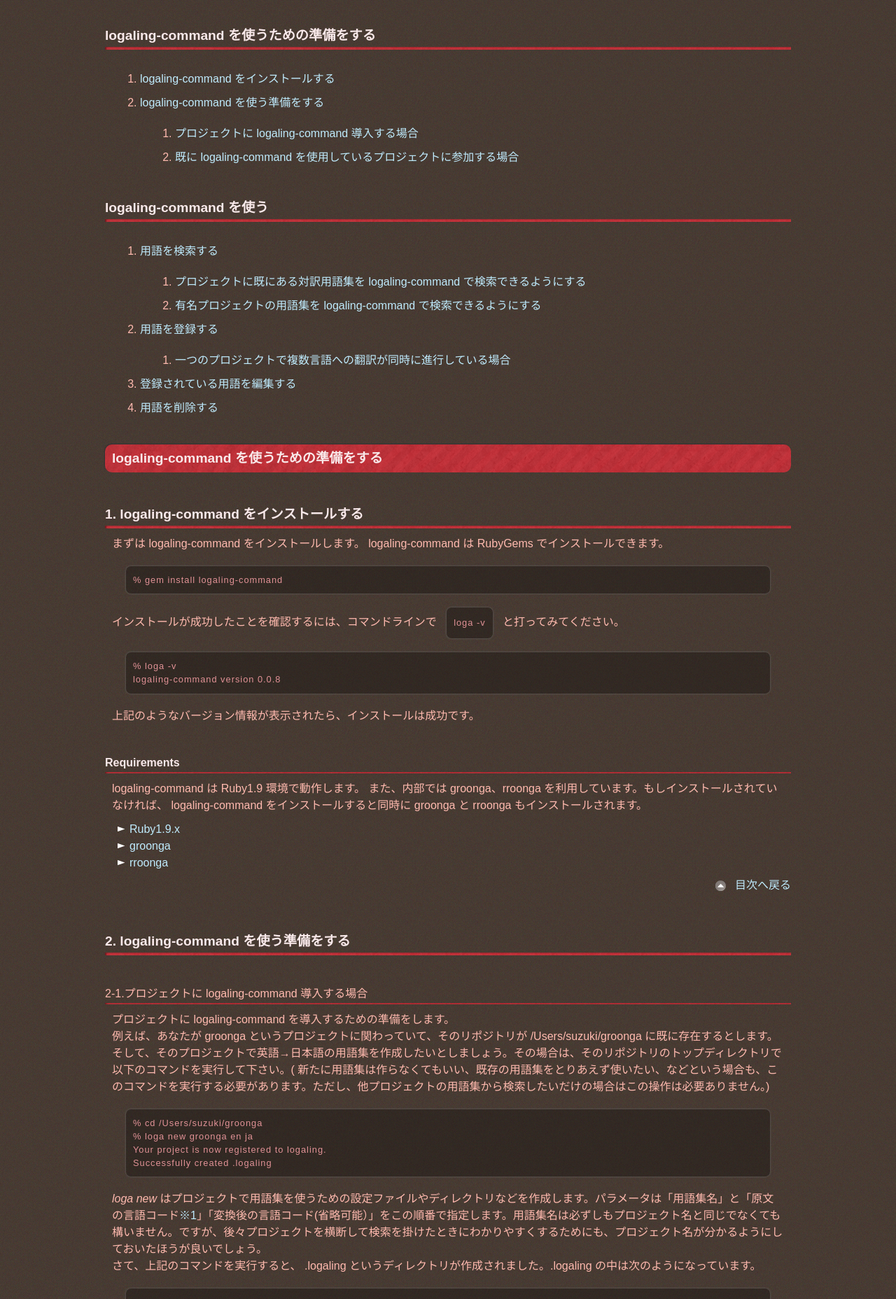
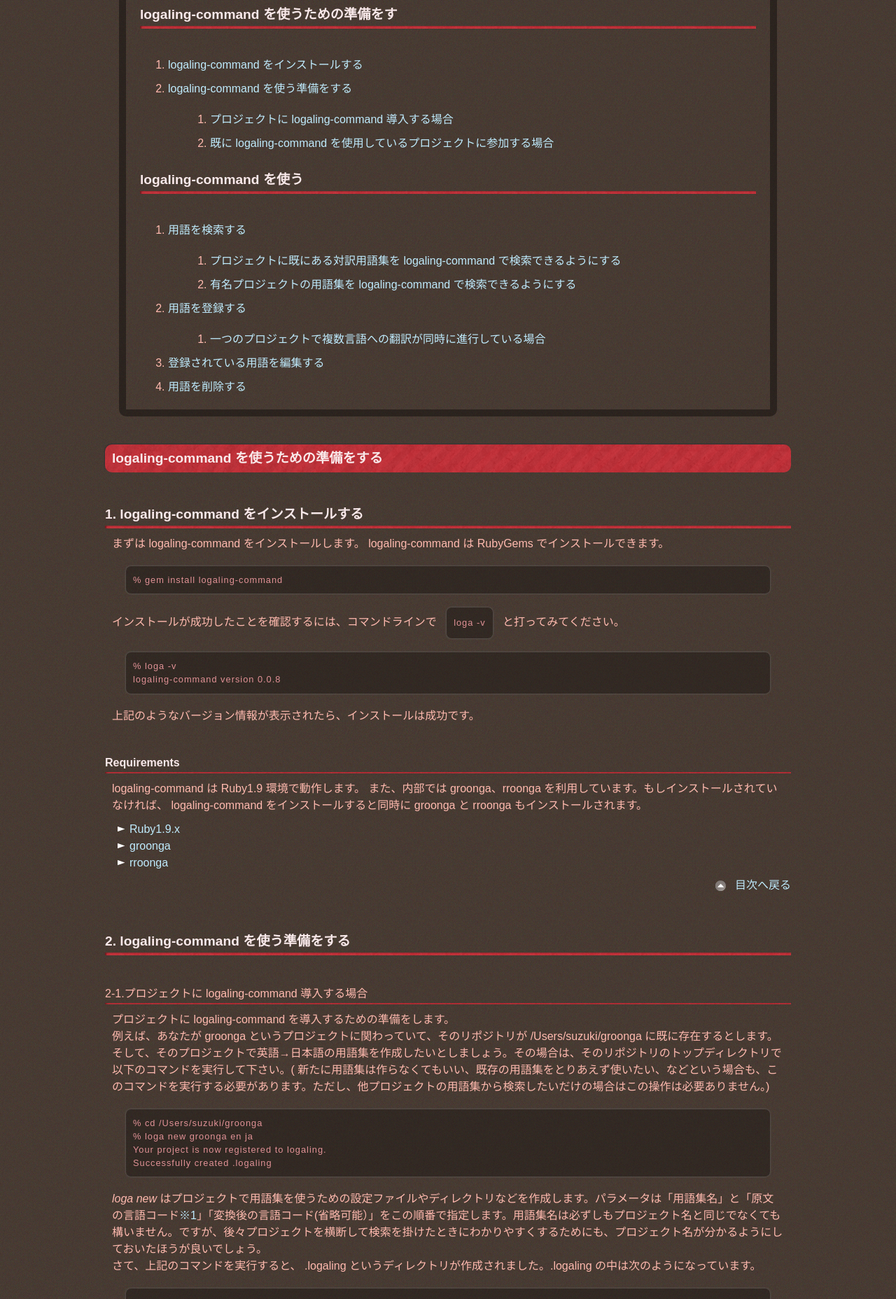
Before and after one commit to logaling/logaling.github.com, a Jekyll site: the page built from tutorial.md, in a window 1280 px wide. Shown: the part 364-2220 px from the top of the page at 70% size. Built offline with Jekyll 4.4.1, drawn with Linux system fonts in a browser that asks for light colours; some web fonts are replaced; Markdown is read by kramdown in place of the engine named in the settings.

Commit message:
[#22469783] add indexDivision

```diff
--- a/stylesheets/common.css
+++ b/stylesheets/common.css
@@ -321,6 +321,38 @@ ul.listMark li {
   clear: both;
 }
 
+#indexDivision {
+  border: 10px solid rgba(0,0,0,0.4);
+  margin: 20px;
+  -webkit-border-radius: 10px;
+  -moz-border-radius: 10px;
+  border-radius: 10px;
+}
+
+#indexDivision h2 {
+  background: rgba(0,0,0,0.4);
+  margin: 0;
+  -webkit-border-radius: 0px;
+  -moz-border-radius: 0px;
+  border-radius: 0px;
+  height: 40px;
+  line-height: 40px;
+  -webkit-box-shadow: none;
+  -moz-box-shadow: none;
+  box-shadow: none;
+}
+
+#indexDivision h3,
+#indexDivision ul,
+#indexDivision ol {
+  margin: 20px;
+}
+
+#indexDivision ul li ul,
+#indexDivision ol li ol {
+  margin: 0 20px;
+}
+
 .toTop {
   margin: 10px 0 50px 0;
   height: 20px;
--- a/tutorial.md
+++ b/tutorial.md
@@ -6,25 +6,41 @@ title: チュートリアル
 チュートリアル
 ==============
 
-<a id="index">目次</a>
------------------------
 
-### logaling-command を使うための準備をする ###
-1. [logaling-command をインストールする](#install)
-2. [logaling-command を使う準備をする](#preparation)
-    1. [プロジェクトに logaling-command 導入する場合](#new)
-    2. [既に logaling-command を使用しているプロジェクトに参加する場合](#register)
-
-### logaling-command を使う ###
-1. [用語を検索する](#lookup)
-    1. [プロジェクトに既にある対訳用語集を logaling-command で検索できるようにする](#lookup-csv)
-    2. [有名プロジェクトの用語集を logaling-command で検索できるようにする](#import)
-2. [用語を登録する](#add)
-    1. [一つのプロジェクトで複数言語への翻訳が同時に進行している場合](#without-target-lang)
-3. [登録されている用語を編集する](#update)
-4. [用語を削除する](#delete)
+<div id="indexDivision">
+<h2><a id="index">目次</a></h2>
+<h3>logaling-command を使うための準備をす</h3>
+<ol>
+<li><a href="#install">logaling-command をインストールする</a></li>
+<li><a href="#preparation">logaling-command を使う準備をする</a>
+  <ol>
+  <li><a href="#new">プロジェクトに logaling-command 導入する場合</a></li>
+  <li><a href="#register">既に logaling-command を使用しているプロジェクトに参加する場合</a></li>
+  </ol>
+</li>
+</ol>
 
 
+
+<h3>logaling-command を使う</h3>
+
+<ol>
+<li><a href="#lookup">用語を検索する</a>
+  <ol>
+  <li><a href="#lookup-csv">プロジェクトに既にある対訳用語集を logaling-command で検索できるようにする</a></li>
+  <li><a href="#import">有名プロジェクトの用語集を logaling-command で検索できるようにする</a></li>
+  </ol>
+</li>
+<li><a href="#add">用語を登録する</a>
+  <ol>
+  <li><a href="#without-target-lang">一つのプロジェクトで複数言語への翻訳が同時に進行している場合</a></li>
+  </ol>
+</li>
+<li><a href="#update">登録されている用語を編集する</a></li>
+<li><a href="#delete">用語を削除する</a></li>
+</ol>
+
+</div>
 
 logaling-command を使うための準備をする
 ------------------------------------------
```
Also changed, not shown: reference.md (+4 -2 lines).
